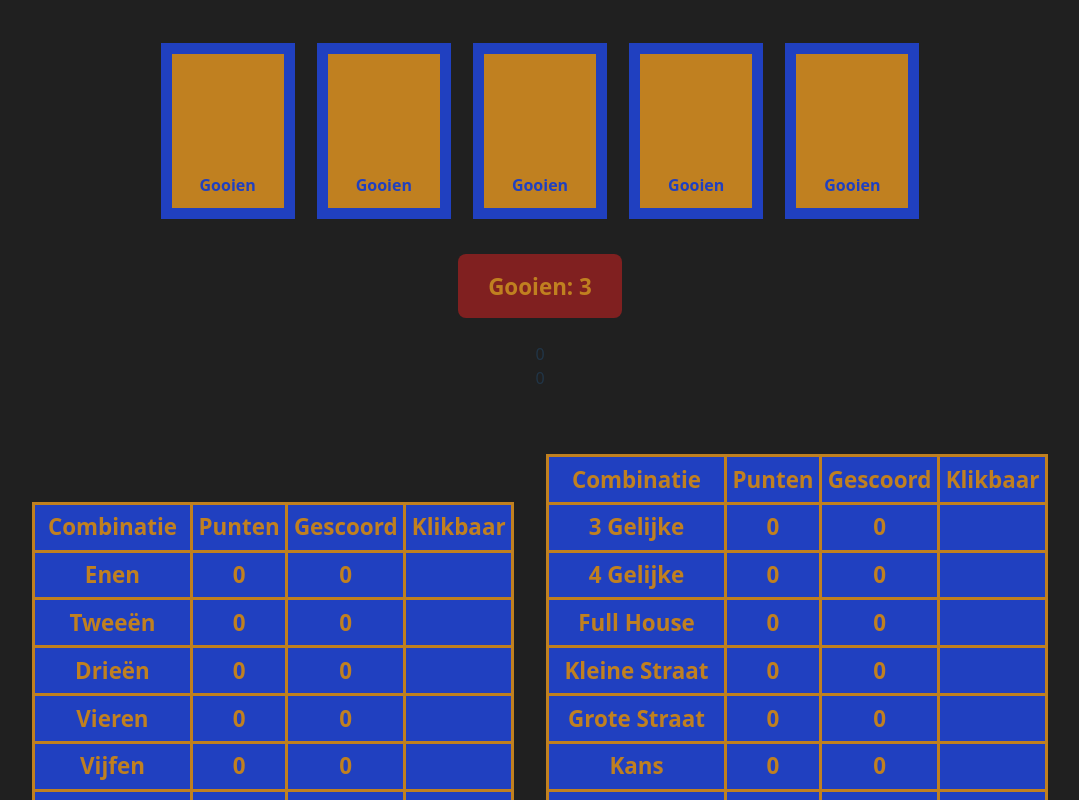
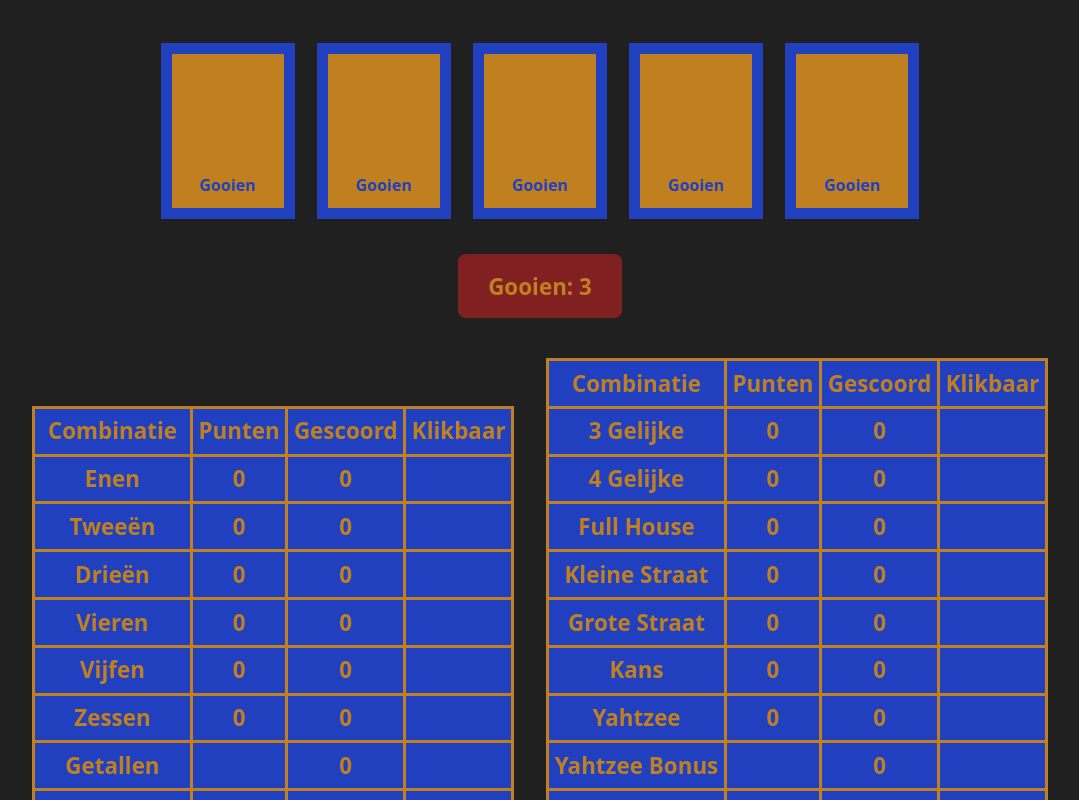
Before and after one commit to janderkkotlarski/vue_yahtzee, a Vue app: page / in a window 1280 px wide. Shown: the top 800 px of the page, without its empty margins (100-1179 px from the left). Built offline with nearby package versions, Linux system fonts and the light colour scheme.

Commit message:
switching definemodel to defineprops where applicable for clearer code

```diff
--- a/src/components/Eye.vue
+++ b/src/components/Eye.vue
@@ -3,8 +3,14 @@
 
 // No fussing with extraneous ref variables, those break the simple functioning
 // Default is for no eye
-const visibility = defineModel('visibility', {type: String, default: '_______'});
-const inverted = defineModel('inverted', {type: String, default: '______'});
+// const visibility = defineModel('visibility', {type: String, default: '_______'});
+// const inverted = defineModel('inverted', {type: String, default: '______'});
+
+// Using defineProps is better than defineModel for code purpose clarity
+const props = defineProps({
+    visibility: {type: String, default: '_______'},
+    inverted: {type: String, default: '______'},
+});
 </script>
 
 <template>
--- a/src/components/Roller.vue
+++ b/src/components/Roller.vue
@@ -13,6 +13,13 @@ const invert = 'invert';
 const starts = 'starts';
 
 const buttonMessage = 'Gooien: ';
+// let buttonVisible = true;
+
+// const {buttonVisible = true} = defineProps<{buttonVisible?: Boolean}>;
+
+const props = defineProps({
+    buttonVisible: Boolean,
+});
 
 /// define emits to let the parent do the recount function upon emitting this
 const emit = defineEmits(['recounting']);
@@ -127,9 +134,14 @@ const flip = index => {
     }
 };
 
+const restart = () => {
+    location.reload();
+};
+
 // Give function access to the parent
 defineExpose({
     diceArrayReset,
+    // buttonVisible,
 });
 </script>
 
@@ -145,5 +157,6 @@ defineExpose({
         />
     </div>
     <br />
-    <button class="switch" @click="diceRolling">{{ buttonMessage }} {{ diceLine.clicked }}</button>
+    <button v-if="buttonVisible" class="switch" @click="diceRolling">{{ buttonMessage }} {{ diceLine.clicked }}</button>
+    <button v-else class="switch" @click="restart">Herstart</button>
 </template>
--- a/src/components/Scorer.vue
+++ b/src/components/Scorer.vue
@@ -12,27 +12,30 @@ const resetParent = () => {
 
 const valueMax = 6;
 const diceAmount = 5;
-const rollNumber = 4;
+const rollNumber = 0;
 
 let sameMax = 0;
 const extraYahtzee = ref(0);
 const yahtzeeNumber = ref(0);
 let moreYahtzee = false;
 
-// const diceArray = ref({dice: [], clicked: 0});
+const rollVisible = ref(true);
 
-const diceArray = defineModel('diceArray', {
-    type: Object,
-    default: {
-        dice: [],
-        clicked: 0,
-    },
+const diceArray = ref({
+    dice: [],
+    clicked: 0,
 });
+
+// defineModel('diceArray', {
+//     type: Object,
+//     default: {
+//         dice: [],
+//         clicked: 0,
+//     },
+// });
 
 const scoreUpper = ref(scoreUpperInit);
 const scoreLower = ref(scoreLowerInit);
-
-const emit = defineEmits(['reroll']);
 
 const scoress = list => {
     return list.value.scores;
@@ -326,10 +329,6 @@ const recount = () => {
     sumLower();
 };
 
-const lockedUpper = ref(0);
-
-const lockedLower = ref(0);
-
 const lockEntry = (box, index) => {
     const score = arrayEntry(box.scores, 'id', index);
 
@@ -350,11 +349,12 @@ const lockEntry = (box, index) => {
             lockList(scoresL);
         }
 
-        // emit('reroll');
+        resetParent();
+
         if (!fullyLocking(scoresU) || !fullyLocking(scoresL)) {
-            resetParent();
             recount();
         } else {
+            rollVisible.value = false;
         }
     }
 };
@@ -367,15 +367,13 @@ const restart = () => {
 </script>
 
 <template>
-    <Roller ref="resetRef" @recounting="recount" :numberLine="rollNumber" :diceLine="diceArray" />
-    <br />
-    <br />
-
-    <div>
-        {{ lockedUpper }}
-        <br />
-        {{ lockedLower }}
-    </div>
+    <Roller
+        ref="resetRef"
+        @recounting="recount"
+        :numberLine="rollNumber"
+        :diceLine="diceArray"
+        :buttonVisible="rollVisible"
+    />
 
     <br />
     <br />
@@ -386,5 +384,5 @@ const restart = () => {
     <br />
     <br />
 
-    <button class="switch" @click="restart">Herstart</button>
+    <button v-if="rollVisible" class="switch" @click="restart">Herstart</button>
 </template>
--- a/src/components/Yahtzee.vue
+++ b/src/components/Yahtzee.vue
@@ -1,47 +1,7 @@
 <script setup>
-import {ref} from 'vue';
-
-import Roller from './Roller.vue';
 import Scorer from './Scorer.vue';
-// import Scorelist from './components/Scorelist.vue';
-
-// import {klik, klak, lock, back, lack, scoreUpperInit, scoreLowerInit} from './components/Varinit.mjs';
-
-const rollerNumber = 0;
-
-const resetRef = ref(null);
-
-const resetParent = () => {
-    resetRef.value.diceArrayReset();
-};
-
-// const extraYahtzee = ref(0);
-// const yahtzeeNumber = ref(0);
-
-// const scoreUpper = ref(scoreUpperInit);
-
-// Need to place this here to serve as the starting base for the defineModel in the child component
-// Or else it will not work
-// It also is a good shared
-const diceRow = ref({dice: [], clicked: 0});
-
-const rerolling = () => {
-    resetParent();
-};
-
-// const diceClap = ref({dice: [], clicked: 0});
-
-//     <Roller :diceLine="diceClap" />
-
-//      <div>
-//          <button @click="resetParent">Herklikken</button>
-//      </div>
-
-// <Roller :diceLine="diceArray" />
-// <Scorelist :scoreListing="scoreUpper" :yahtzeeVars="{moreYahtzee, extraYahtzee}" />
-// <Scorer />
 </script>
 
 <template>
-    <Scorer @reroll="rerolling" :diceArray="diceRow" />
+    <Scorer />
 </template>
```
